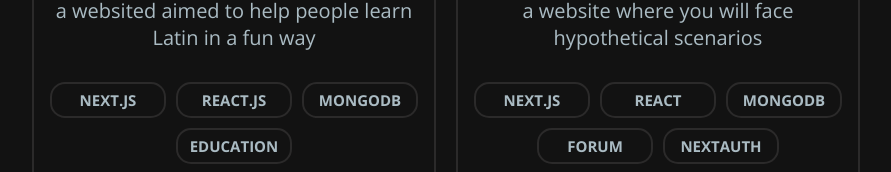
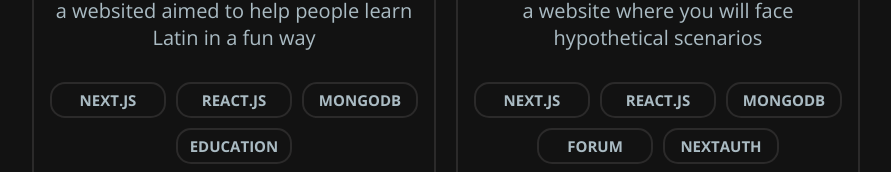
Before and after one commit to VulcanWM/vulcanwm, a Next.js app: page /projects in a window 1280 px wide. Shown: the part 318-490 px from the top of the page, without its empty margins (194-1085 px from the left). Built offline with nearby package versions, Linux system fonts and the light colour scheme.

Commit message:
Update projects.js

```diff
--- a/lists/projects.js
+++ b/lists/projects.js
@@ -7,7 +7,7 @@
   "What If": {
     "Link": "https://what-if-scenarios.vercel.app",
     "Desc": "a website where you will face hypothetical scenarios",
-    "Tags": ["Next.js", "React", "MongoDB", "Forum", "NextAuth"]
+    "Tags": ["Next.js", "React.js", "MongoDB", "Forum", "NextAuth"]
   },
   "Melody Maker": {
     "Link": "https://melody-maker-theta.vercel.app/",
```
